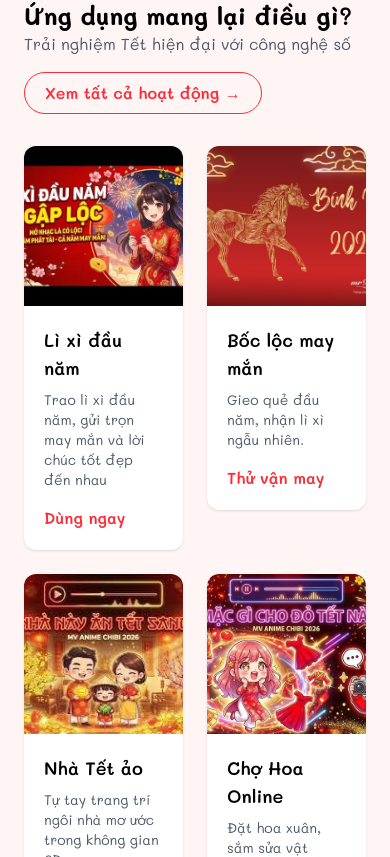
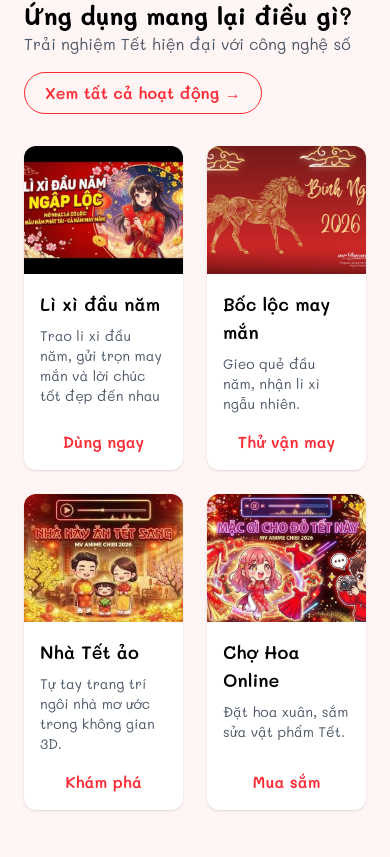
Before and after one commit to tranconghuy1611/Fe_LocXuan, a React (Vite) app: page /trangchu in a window 390 px wide. Shown: the part 3207-4064 px from the top of the page. Built offline with nearby package versions, Linux system fonts and the light colour scheme.

Commit message:
update responsive

```diff
--- a/src/components/Home/FeatureCard.jsx
+++ b/src/components/Home/FeatureCard.jsx
@@ -6,10 +6,17 @@ export default function FeatureCard({ title, desc, action, image, to }) {
   return (
     <div
       onClick={() => navigate(to)}
-      className="cursor-pointer bg-white rounded-xl shadow-sm
-                 hover:shadow-md transition overflow-hidden"
+      className="cursor-pointer
+ bg-white
+   rounded-xl
+   shadow-sm
+   hover:shadow-md
+   transition
+   overflow-hidden
+   flex flex-col
+   h-full"
     >
-      <div className="h-40 relative overflow-hidden">
+      <div className="h-32 sm:h-36 md:h-40 lg:h-48 relative overflow-hidden">
         <img
           src={image}
           alt={title}
@@ -18,10 +25,10 @@ export default function FeatureCard({ title, desc, action, image, to }) {
         />
       </div>
 
-      <div className="p-5">
+      <div className="p-4 sm:p-5 flex flex-col flex-1">
         <h3 className="font-semibold text-lg">{title}</h3>
         <p className="text-gray-600 text-sm mt-2">{desc}</p>
-        <button className="mt-4 text-red-500 font-semibold hover:underline">
+        <button className="mt-auto pt-4 text-red-500 font-semibold hover:underline">
           {action}
         </button>
       </div>
--- a/src/components/tet/Header.jsx
+++ b/src/components/tet/Header.jsx
@@ -259,7 +259,7 @@ export default function Header() {
               />
 
               {openUserMenu && (
-                <div className="absolute right-0 mt-3 w-56 bg-white rounded-xl shadow-xl border border-gray-100 overflow-hidden">
+                <div className="absolute right-[-70px] mt-3 w-56 translate-x-0 bg-white rounded-xl shadow-xl border border-gray-100 overflow-hidden">
                   <button
                     onClick={() => navigate("/bangxephang")}
                     className="w-full px-5 py-3.5 hover:bg-red-50 text-left transition-colors"
--- a/src/pages/User/BocLoc/TetOnlinePage.jsx
+++ b/src/pages/User/BocLoc/TetOnlinePage.jsx
@@ -51,15 +51,15 @@ const TetOnlinePage = () => {
       <div className="absolute top-1/3 left-1/4 w-20 h-20 md:w-24 md:h-24 bg-orange-200/15 rounded-full blur-2xl"></div>
 
       {/* Floating Decorations - ẩn bớt trên mobile nhỏ */}
-      <div className="absolute top-24 left-8 md:top-32 md:left-20 animate-float-slow hidden sm:block">
+      {/* <div className="absolute top-24 left-8 md:top-32 md:left-20 animate-float-slow hidden sm:block">
         <div className="text-3xl md:text-4xl">🏮</div>
-      </div>
-      <div className="absolute top-40 right-20 md:top-48 md:right-32 animate-float-slow-delay hidden sm:block">
+      </div> */}
+      {/* <div className="absolute top-40 right-20 md:top-48 md:right-32 animate-float-slow-delay hidden sm:block">
         <div className="text-2xl md:text-3xl">🎋</div>
-      </div>
-      <div className="absolute bottom-24 left-1/3 animate-float-slow hidden sm:block">
+      </div> */}
+      {/* <div className="absolute bottom-24 left-1/3 animate-float-slow hidden sm:block">
         <div className="text-2xl md:text-3xl">🌸</div>
-      </div>
+      </div> */}
 
       {/* Main Content */}
       <main className="max-w-7xl mx-auto px-4 py-10 md:py-20">
@@ -162,8 +162,8 @@ const TetOnlinePage = () => {
               <div className="relative aspect-[3/4] w-full bg-gradient-to-br from-red-600 via-red-700 to-red-800 rounded-3xl shadow-2xl flex flex-col items-center justify-center overflow-hidden border-6 md:border-8 border-yellow-500">
                 {/* Decorative Pattern */}
                 <div className="absolute inset-0 opacity-10">
-                  <div className="absolute top-6 left-6 md:top-10 md:left-10 text-4xl md:text-6xl">🐉</div>
-                  <div className="absolute bottom-6 right-6 md:bottom-10 md:right-10 text-4xl md:text-6xl">🐉</div>
+                  {/* <div className="absolute top-6 left-6 md:top-10 md:left-10 text-4xl md:text-6xl">🐉</div>
+                  <div className="absolute bottom-6 right-6 md:bottom-10 md:right-10 text-4xl md:text-6xl">🐉</div> */}
                   <div className="absolute top-1/2 left-1/2 transform -translate-x-1/2 -translate-y-1/2 text-5xl md:text-8xl opacity-5">福</div>
                 </div>
 
@@ -200,17 +200,17 @@ const TetOnlinePage = () => {
             </button>
 
             {/* Floating Elements - responsive */}
-            <div className="absolute bottom-12 left-4 md:bottom-20 md:left-8 animate-float-slow hidden sm:block">
+            {/* <div className="absolute bottom-12 left-4 md:bottom-20 md:left-8 animate-float-slow hidden sm:block">
               <div className="w-16 h-16 md:w-20 h-20 bg-gradient-to-br from-yellow-300 to-yellow-500 rounded-full flex items-center justify-center shadow-xl border-4 border-white">
                 <span className="text-2xl md:text-3xl">💰</span>
               </div>
-            </div>
+            </div> */}
 
-            <div className="absolute top-20 left-4 md:top-32 md:left-4 animate-float-slow-delay hidden sm:block">
+            {/* <div className="absolute top-20 left-4 md:top-32 md:left-4 animate-float-slow-delay hidden sm:block">
               <div className="w-12 h-12 md:w-16 h-16 bg-gradient-to-br from-pink-300 to-pink-400 rounded-full flex items-center justify-center shadow-lg border-3 border-white">
                 <span className="text-xl md:text-2xl">🌸</span>
               </div>
-            </div>
+            </div> */}
           </div>
         </div>
 
--- a/src/pages/User/Home/Home.jsx
+++ b/src/pages/User/Home/Home.jsx
@@ -276,8 +276,6 @@ export default function Home() {
           </Reveal>
         )
       }
-
-
     </div >
   );
 }
--- a/src/pages/User/LiXi/LiXiApp.jsx
+++ b/src/pages/User/LiXi/LiXiApp.jsx
@@ -24,25 +24,7 @@ export default function LiXiApp() {
   const [emailError, setEmailError] = useState("");
 
   // Dữ liệu lịch sử (hiển thị là "điểm")
-  const transactions = [
-    {
-      id: 1,
-      name: "Nguyễn Văn A",
-      amount: 500,
-      type: "received",
-      time: "Hôm nay, 9:41",
-      avatar: "👨‍🦱",
-    },
-    {
-      id: 2,
-      name: "Lê Thị B",
-      amount: -100,
-      type: "sent",
-      time: "Hôm qua, 20:30",
-      avatar: "👩‍🦰",
-    },
-    // ... thêm giao dịch nếu cần
-  ];
+
 
   const quickPoints = [
     { label: "68", sub: "Lộc Phát", value: 68 },
@@ -203,7 +185,6 @@ export default function LiXiApp() {
       <main className="max-w-7xl mx-auto px-6 py-8 grid grid-cols-1 lg:grid-cols-3 gap-8">
         <div className="lg:col-span-2 space-y-6">
           <div className="relative">
-            <div className="absolute -top-4 -left-4 text-6xl opacity-20">🎆</div>
             <h1 className="text-4xl font-bold bg-gradient-to-r from-red-600 via-orange-500 to-yellow-500 bg-clip-text text-transparent relative z-10">
               Chúc Mừng Năm Mới!
             </h1>
@@ -297,7 +278,7 @@ export default function LiXiApp() {
             {/* Lời chúc */}
             <div>
               <label className="block font-semibold text-gray-900 mb-3 text-lg">
-                Lời chúc Tết 🎊
+                Lời chúc Tết
               </label>
               <textarea
                 value={wish}
```
